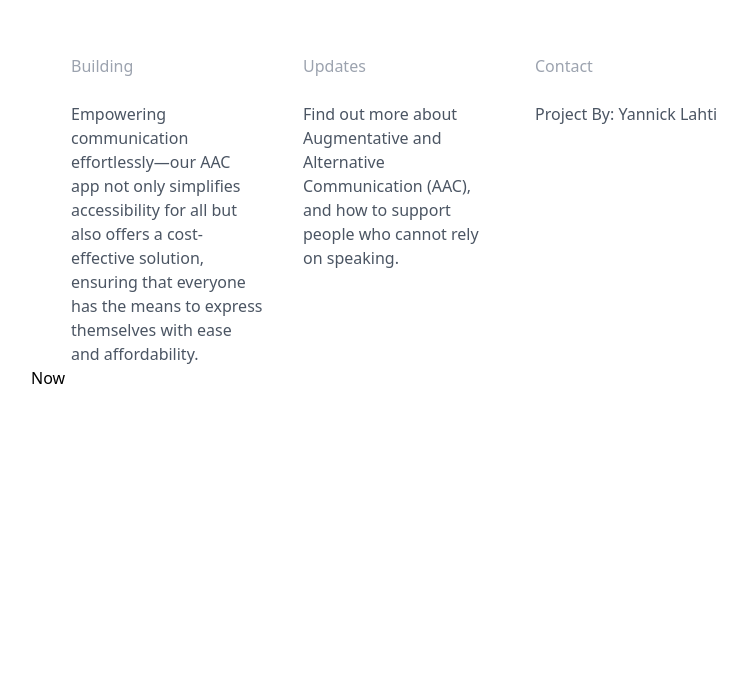
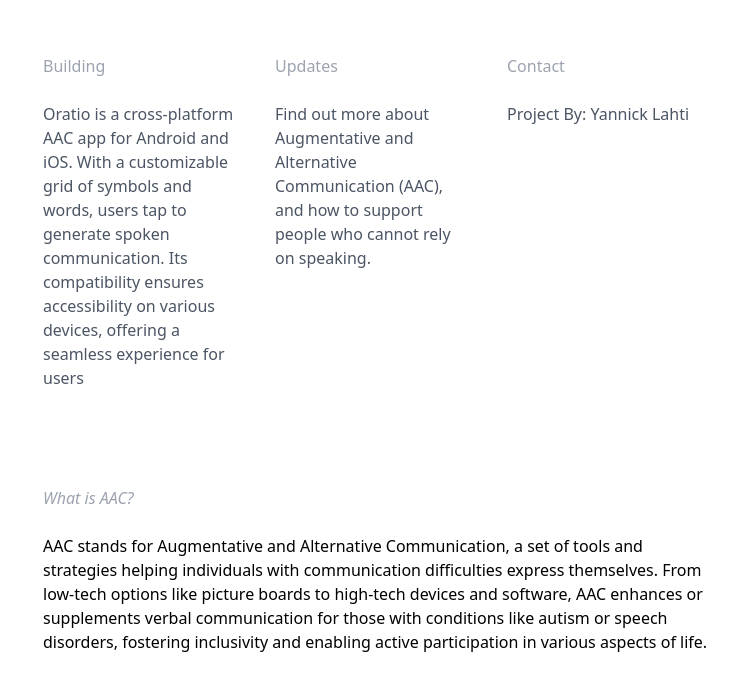
Before and after one commit to ylahti6/AAC_website, a React (Create React App) app in the folder my-app/: page / in a window 1280 px wide. Shown: the part 770-1460 px from the top of the page, without its empty margins (261-1008 px from the left). Before the commit the page ends 1160 px from the top, so only its background shows below. Built offline with nearby package versions, Linux system fonts and the light colour scheme.

Commit message:
Updated the site, building - updates section

```diff
--- a/my-app/src/App.js
+++ b/my-app/src/App.js
@@ -13,28 +13,24 @@
         {/* Hero section */}
         <header className="min-h-screen flex items-center justify-center">
           <h1 className="font-serif text-7xl font-extrabold">
-            Your voice,<br></br>your way, AAC<br></br>{" "}
+            Your voice,<br></br>your way, AAC
             <div className="font-mono">Reimagined.</div>
           </h1>
         </header>
 
+
+
+
+
+
         {/* Info section */}
         <div className="flex gap-10 text-gray-600">
-          <div
-            className="
 
-          "
-          >
-            <p></p>
-          </div>
           {/* Building section */}
           <div className="w-48">
             <p className="text-gray-400 my-6 text-14">Building</p>
-            <p>
-              Empowering communication effortlessly—our AAC app not only
-              simplifies accessibility for all but also offers a cost-effective
-              solution, ensuring that everyone has the means to express
-              themselves with ease and affordability.
+            <p>Oratio is a cross-platform AAC app for Android and iOS. With a customizable grid of symbols and words, users tap to generate spoken communication. Its compatibility ensures accessibility on various devices, offering a seamless experience for users
+
             </p>
           </div>
 
@@ -53,8 +49,11 @@
             <p>Project By: Yannick Lahti</p>
           </div>
         </div>
-        <div className="">
-          <p className="">Now</p>
+        <div className="max-w-2xl my-24">
+          <p className="italic text-gray-400 my-6">What is AAC?</p>
+          <p>
+          AAC stands for Augmentative and Alternative Communication, a set of tools and strategies helping individuals with communication difficulties express themselves. From low-tech options like picture boards to high-tech devices and software, AAC enhances or supplements verbal communication for those with conditions like autism or speech disorders, fostering inclusivity and enabling active participation in various aspects of life.
+          </p>
         </div>
       </div>
     </div>
```
